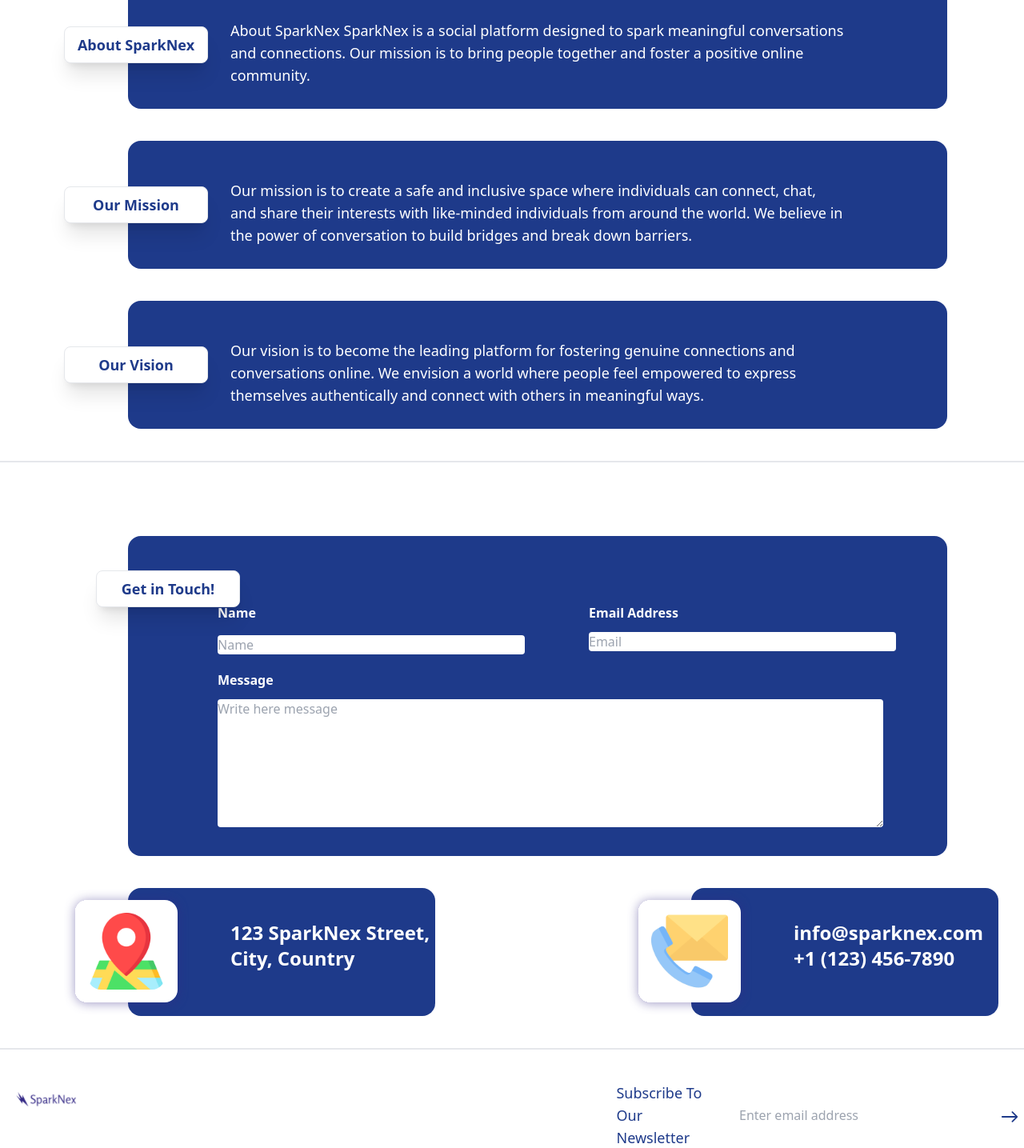
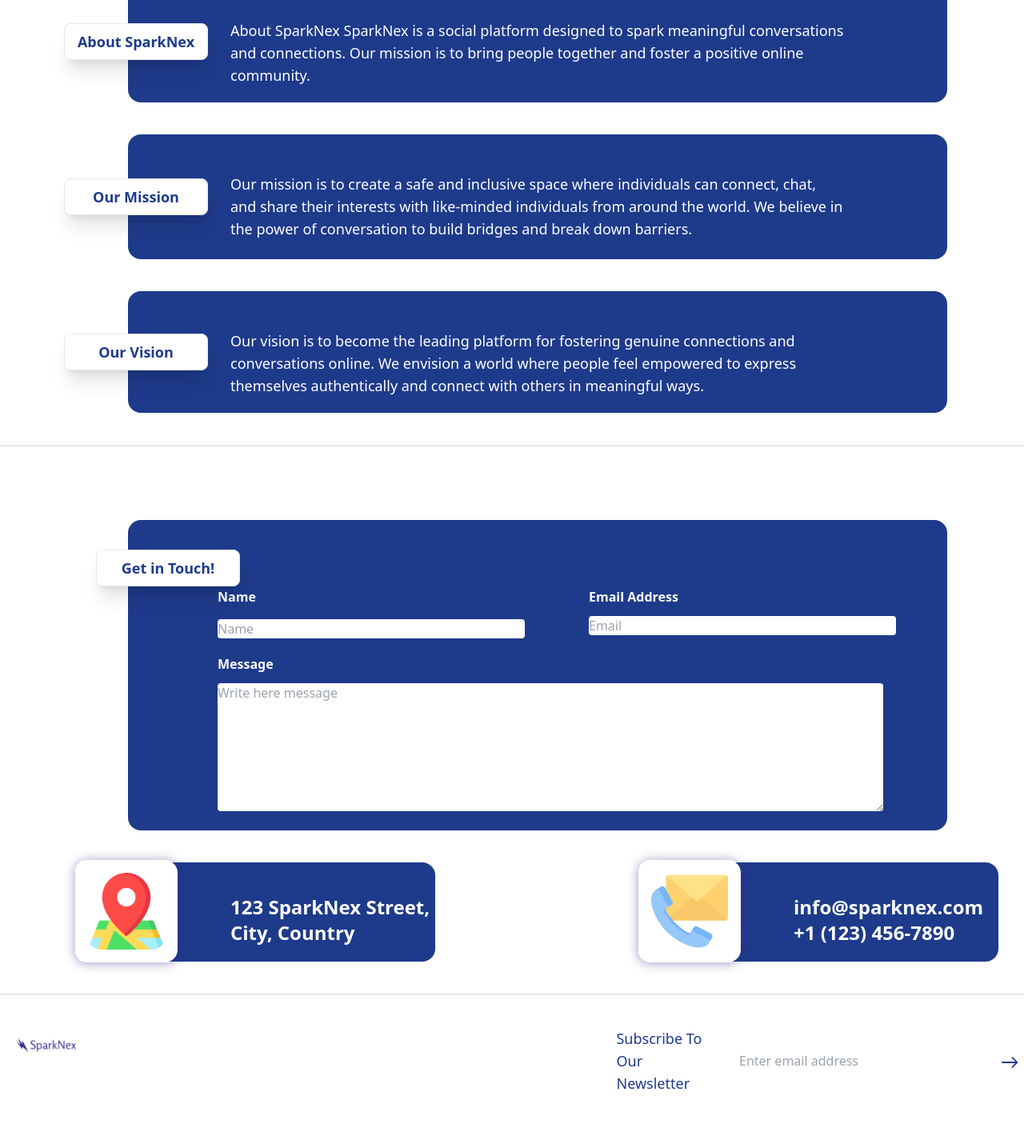
Before and after one commit to pankaj-singhh/R-Sparknex, a React (Create React App) app: page / in a window 1280 px wide. Shown: the part 1789-3224 px from the top of the page at 80% size. Built offline with nearby package versions, Linux system fonts and the light colour scheme.

Commit message:
Your commit message here

```diff
--- a/src/components/MenuBar.jsx
+++ b/src/components/MenuBar.jsx
@@ -50,7 +50,7 @@ const MenuBar = ({ setUserManagement, setuUploadBlogs,setFeedbacks,setDashbrdTxt
       <div className="border  bg-white w-[50vw] lg:w-[15vw]  rounded-xl shadow-md pl-2 pt-2">
 
         {/**Usermanagement */}
-        <div to="/user-management" className="flex mt-1 text-blue-900">
+        <div to="/user-management" className="flex mt-1 text-customIndigo">
         <button className="flex" onClick={useManagementHandler} >
         <div className="ml-1 text-lg">
           <FiUsers />
@@ -67,7 +67,7 @@ const MenuBar = ({ setUserManagement, setuUploadBlogs,setFeedbacks,setDashbrdTxt
       </div>
 
       {/* Uploads Blogs */}
-      <div to="/user-management" className="flex mt-4 text-blue-900">
+      <div to="/user-management" className="flex mt-4 text-customIndigo">
         <button className="flex" onClick={UploadBlogHandler} >
         <div className="ml-1 text-lg">
           <FiUploadCloud />
@@ -84,7 +84,7 @@ const MenuBar = ({ setUserManagement, setuUploadBlogs,setFeedbacks,setDashbrdTxt
       </div>
 
       {/* Feedbacks Received */}
-      <div to="/user-management" className="flex mt-4 text-blue-900">
+      <div to="/user-management" className="flex mt-4 text-customIndigo">
         <button className="flex" onClick={userFeedbackHandler} >
         <div className="ml-1 text-lg">
           <MdOutlineMessage />
@@ -101,7 +101,7 @@ const MenuBar = ({ setUserManagement, setuUploadBlogs,setFeedbacks,setDashbrdTxt
       </div>
 
       {/* Settings */}
-      <div to="/user-management" className="flex mt-4 text-blue-900">
+      <div to="/user-management" className="flex mt-4 text-customIndigo">
         <button className="flex" onClick={userSettingsHandler} >
         <div className="ml-1 text-lg">
           < IoSettingsOutline />
--- a/src/homepage/AboutSparkNex.jsx
+++ b/src/homepage/AboutSparkNex.jsx
@@ -15,7 +15,7 @@ const AboutSparkNex = () => {
         <div className="lg:absolute border w-[180px] py-2 px-2 text-center bg-white rounded-lg shadow-xl">
           <p className="text-blue-900 font-bold text-lg">About SparkNex</p>
         </div>
-        <div className="bg-blue-900 w-[80vw] rounded-2xl pt-5 lg:pt-10 lg:static  lg:ml-20 lg:h-[20vh] mt-5 lg:mt-0 text-lg ">
+        <div className="bg-blue-900 w-[80vw] rounded-2xl pt-5 lg:pt-10 lg:static  lg:ml-20  mt-5 lg:mt-0 text-lg ">
           <p className="w-[75vw] lg:w-[60vw] ml-5 pt-2 pb-5 lg:ml-32">
             About SparkNex SparkNex is a social platform designed to spark
             meaningful conversations and connections. Our mission is to bring
@@ -28,7 +28,7 @@ const AboutSparkNex = () => {
         <div className="lg:absolute border w-[180px] py-2 px-2 text-center bg-white rounded-lg shadow-xl">
           <p className="text-blue-900 font-bold text-lg">Our Mission</p>
         </div>
-        <div className="bg-blue-900 w-[80vw] rounded-2xl pt-5 lg:pt-10 lg:static lg:ml-20 lg:h-[20vh] mt-5 lg:mt-0 text-lg">
+        <div className="bg-blue-900 w-[80vw] rounded-2xl pt-5 pb-1 lg:pt-10 lg:static lg:ml-20  mt-5 lg:mt-0 text-lg">
           <p className="w-[75vw] lg:w-[60vw] ml-5 pt-2 pb-5 lg:ml-32">
             Our mission is to create a safe and inclusive space where
             individuals can connect, chat, and share their interests with
@@ -42,7 +42,7 @@ const AboutSparkNex = () => {
         <div className="lg:absolute border w-[180px] py-2 bg-white rounded-lg text-center shadow-xl">
           <p className="text-blue-900 font-bold text-lg">Our Vision</p>
         </div>
-        <div className="bg-blue-900 w-[80vw] rounded-2xl pt-5 lg:pt-10 lg:static lg:ml-20 lg:h-[20vh] mt-5 lg:mt-0 text-lg">
+        <div className="bg-blue-900 w-[80vw] rounded-2xl pt-5 lg:pt-10 lg:static lg:ml-20  mt-5 lg:mt-0 text-lg">
           <p className="w-[75vw] lg:w-[60vw] ml-5 pt-2 pb-5 lg:ml-32">
             Our vision is to become the leading platform for fostering genuine
             connections and conversations online. We envision a world where
--- a/src/homepage/Contact.js
+++ b/src/homepage/Contact.js
@@ -7,7 +7,7 @@ const Contact = () => {
         <div className="lg:absolute border w-[180px] py-2 bg-white rounded-lg text-center lg:mb-64 lg:ml-10 shadow-xl">
           <p className="text-blue-900 font-bold text-lg">Get in Touch!</p>
         </div>
-        <div className="bg-blue-900 w-[80vw] rounded-2xl pt-10 lg:pt-16 lg:static lg:ml-20 lg:h-[50vh] mt-5 lg:mt-3 pl-5 lg:pl-28 ">
+        <div className="bg-blue-900 w-[80vw] rounded-2xl pt-10 lg:pt-16 lg:static lg:ml-20  mt-5 lg:mt-3 pl-5 lg:pl-28 ">
           <div className="flex flex-col lg:flex-row mt-5">
             <div className="flex flex-col">
               <span className="font-bold">Name</span>
@@ -41,17 +41,17 @@ const Contact = () => {
           <div className="lg:absolute">
             <img src="./images/contactimg1.svg" alt="" />
           </div>
-          <div className="bg-blue-900 w-[70vw] lg:w-[30vw] rounded-2xl pt-5 lg:pt-10 lg:static lg:ml-20 lg:h-[20vh]">
+          <div className="bg-blue-900 w-[70vw] lg:w-[30vw] rounded-2xl pt-5 lg:pt-10 lg:static lg:ml-20 pb-5">
             <p className="text-2xl font-bold w-[60vw]lg:w-[20vw] ml-5 lg:ml-32">
               123 SparkNex Street, City, Country
             </p>
           </div>
         </div>
-        <div className=" text-white flex flex-col lg:flex-row justify-center items-center  lg:justify-start lg:ml-60 mt-10">
+        <div className=" text-white flex flex-col lg:flex-row justify-center items-center  lg:justify-start  lg:ml-60 mt-10">
           <div className="lg:absolute">
             <img src="./images/contactimg2.svg" alt="" />
           </div>
-          <div className="bg-blue-900 w-[70vw] lg:w-[30vw] rounded-2xl pt-5 lg:pt-10 lg:static lg:ml-20 lg:h-[20vh]">
+          <div className="bg-blue-900 w-[70vw] lg:w-[30vw] rounded-2xl pt-5 lg:pt-10 lg:static lg:ml-20 pb-5">
             <p className="text-2xl font-bold w-[20vw] ml-5 lg:ml-32">
               info@sparknex.com
             </p>
```
